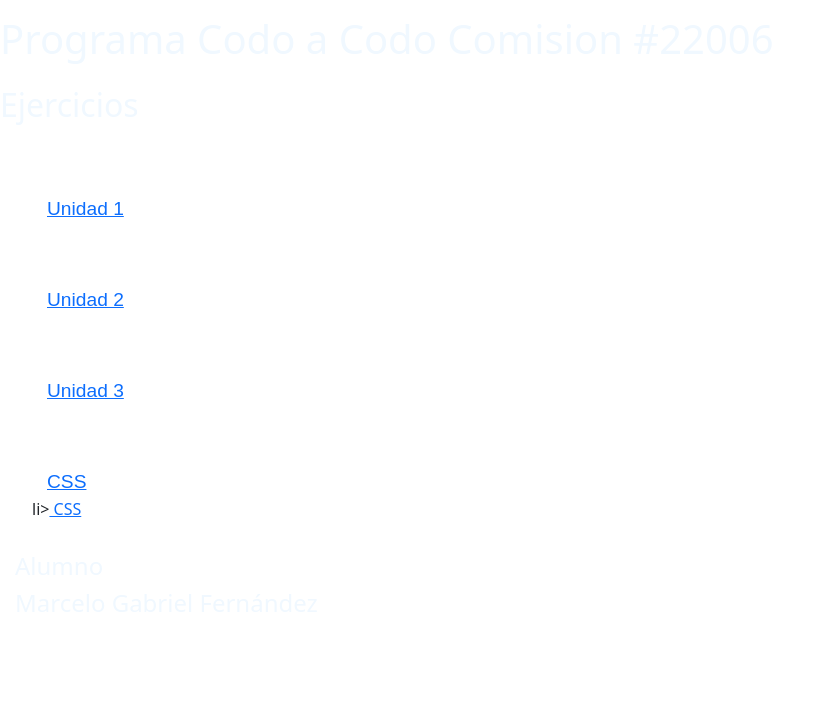
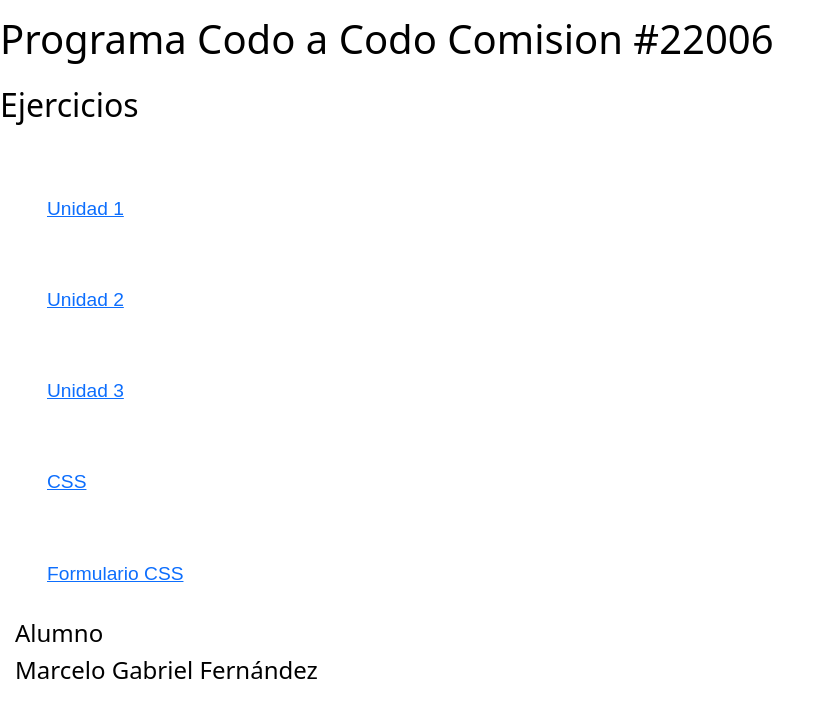
Before and after one commit to kaohhs/codoacodo, a website: page index.html in a window 1280 px wide. Shown: the whole page, without its empty margins (0-832 px from the left). Drawn offline with nearby package versions, Linux system fonts and the light colour scheme.

Commit message:
se actualiza index

```diff
--- a/estilos/estilosindex.css
+++ b/estilos/estilosindex.css
@@ -9,13 +9,13 @@ body {
 }
 
 h1 {
-    color: aliceblue;
+    color: black;
     padding-top: 15px;
     padding-bottom: 15px;
 }
 
 h2 {
-    color: aliceblue
+    color: black
 }
 
 h3 {
@@ -46,6 +46,7 @@ a {
     font-size: 1.5em;
     font-weight: 500;
     justify-self:flex-start;
+    color: black
 
 }
 
--- a/index.html
+++ b/index.html
@@ -17,7 +17,7 @@
     <li><a href="./ej02.html" alt="acceso ejercicio 2">Unidad 2</a></li>
     <li><a href="./ej03.html" alt="acceso ejercicio 3">Unidad 3</a></li>
     <li><a href='./ej04.html' alt="acceso ejercicio 4"> CSS </a></li>
-    li><a href='./ej05.html' alt="acceso ejercicio 5"> CSS </a></li>
+    <li><a href='./ej05.html' alt="acceso ejercicio 5"> Formulario CSS </a></li>
     </ul>
     <h3 class="footer">Alumno</h3>
     <h3 class="footer">Marcelo Gabriel Fernández</h3>
```
